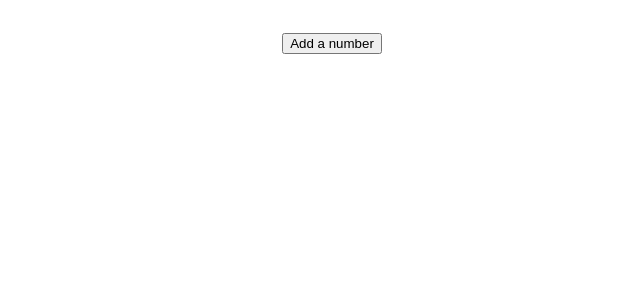
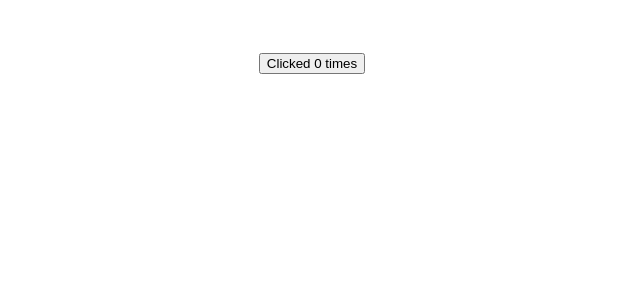
Before and after one commit to temesghentekeste/hooks-exploring, a React (Create React App) app: page / in a window 1280 px wide. Shown: the top 300 px of the page, without its empty margins (328-968 px from the left). Built offline with nearby package versions, Linux system fonts and the light colour scheme.

Commit message:
Effect Hook (component re-render)

```diff
--- a/src/App.js
+++ b/src/App.js
@@ -4,12 +4,14 @@
 import HookCounterTwo from './components/HookCounterTwo';
 import HookCounterThree from './components/HookCounterThree';
 import HookCounterFour from './components/HookCounterFour';
+import EffectHookCounterOne from './EffectHookCounterOne';
 
 function App() {
   return (
     <div className="App">
+      <EffectHookCounterOne/>
+     {/*
       <HookCounterFour/>
-     {/*
       <HookCounterThree/>
       <HookCounterTwo/>
      <HookCounter/>
--- /dev/null
+++ b/src/EffectHookCounterOne.js
@@ -0,0 +1,17 @@
+import React, {useState, useEffect} from 'react'
+
+function EffectHookCounterOne() {
+  const [count, setCount] = useState(0);
+
+  useEffect(() => {
+    document.title = `You clicked ${count} times`;
+  });
+  return (
+    <div>
+      <br/>
+      <button onClick={()=>setCount(count + 1)}>{`Clicked ${count} times`}</button>
+    </div>
+  )
+}
+
+export default EffectHookCounterOne
```
Also changed, not shown: notes.txt.
